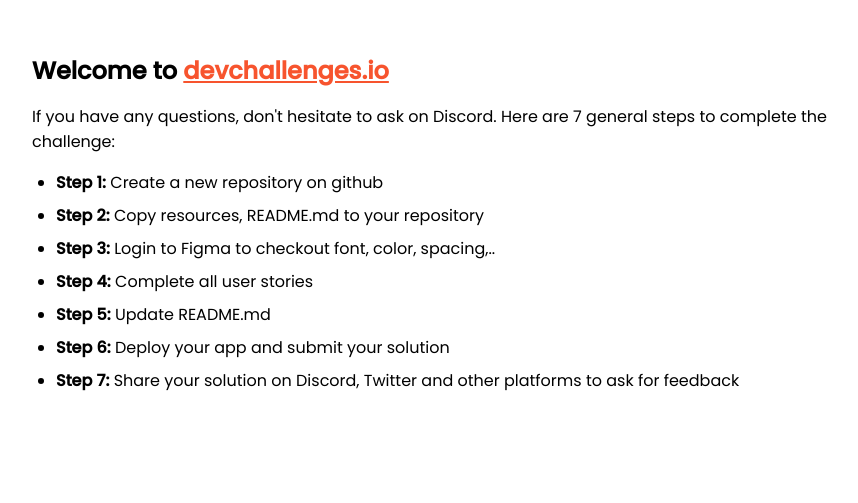
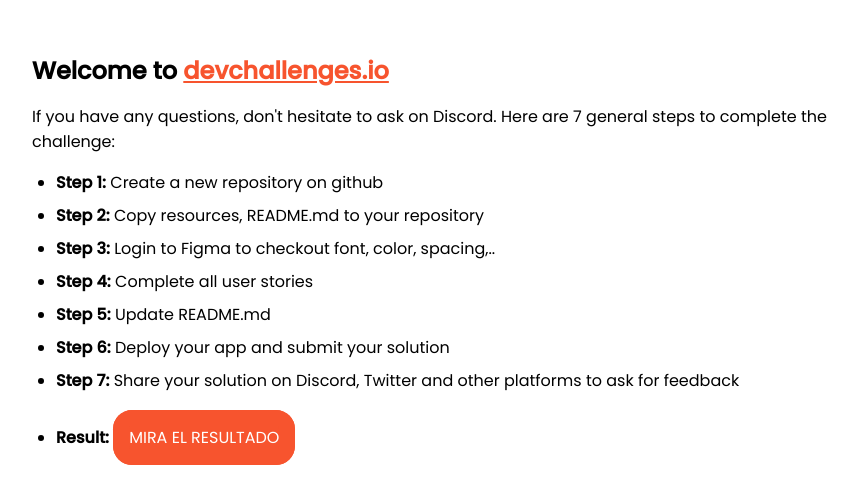
Before and after one commit to Xekram2194/404, a plain HTML site: page index.html in a window 1280 px wide. Shown: the part 187-690 px from the top of the page, without its empty margins (208-1066 px from the left). Drawn offline with Linux system fonts and the light colour scheme.

Commit message:
modified index

```diff
--- a/index.html
+++ b/index.html
@@ -58,6 +58,24 @@
       .welcome-text a {
         color: #f7542e;
       }
+      li:last-child{
+        margin-top: 2rem;
+      }
+      .boton {
+        /* margin-top: 1rem; */
+        text-decoration: none;
+        border: 1rem solid #f7542e;
+        background-color: #f7542e;
+        border-radius: 1.2rem;
+        color: #fff  ;
+        transition: all .2s;
+      }
+      .boton:hover{
+        color: #f7542e;
+        background-color: #b6b6b6dc;
+        border: 1rem solid #b6b6b6dc;
+        transition: all .2s;
+      }
     </style>
   </head>
   <body>
@@ -89,6 +107,9 @@
           <b>Step 7:</b> Share your solution on Discord, Twitter and other
           platforms to ask for feedback
         </li>
+        <li>
+          <b>Result: </b><a  class="boton" href="404.html">MIRA EL RESULTADO</a>
+        </li>
       </ul>
     </div>
   </body>
```
